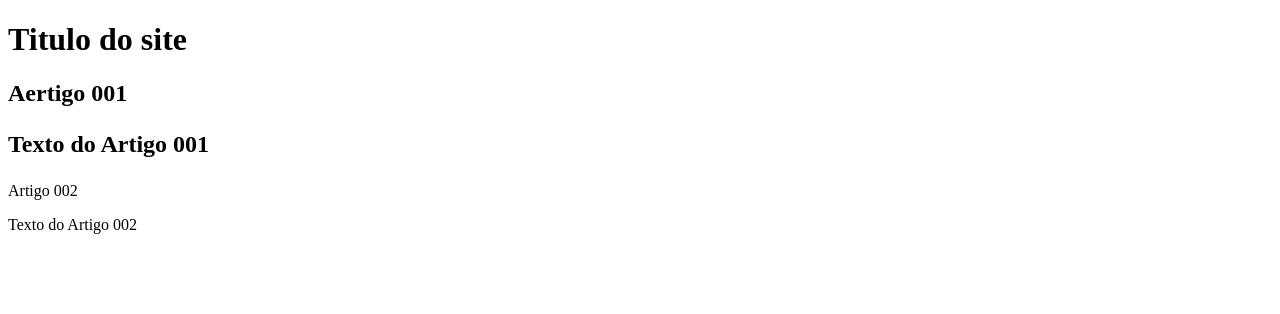
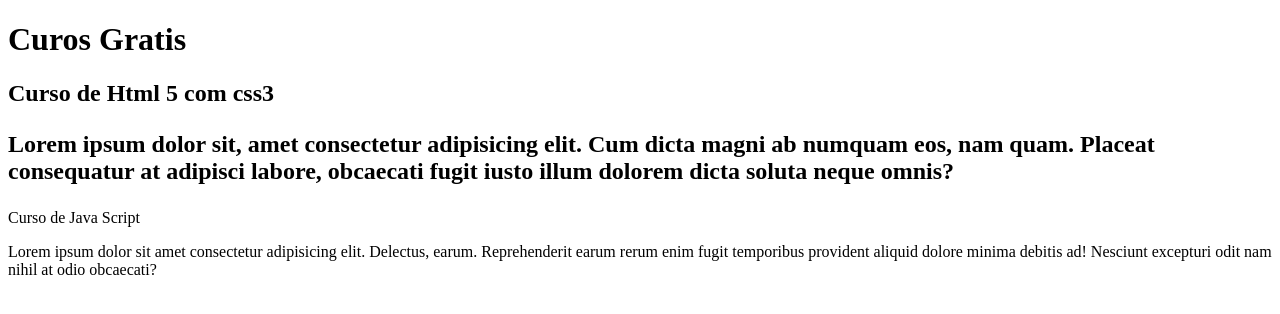
Before and after one commit to MichelHenriqueMTX/Projeto-Site, a plain HTML site: page index.html in a window 1280 px wide. Drawn offline with Linux system fonts and the light colour scheme.

Commit message:
comecei a escreve conteudo

```diff
--- a/index.html
+++ b/index.html
@@ -8,16 +8,16 @@
 <body>
     <main>
         <header>
-        <h1> Titulo do site</h1>
+        <h1> Curos Gratis</h1>
         </header>
 
         <article>
-            <h2> Aertigo 001<h2>
-            <p> Texto do Artigo 001</p>
+            <h2> Curso de Html 5 com css3<h2>
+            <p> Lorem ipsum dolor sit, amet consectetur adipisicing elit. Cum dicta magni ab numquam eos, nam quam. Placeat consequatur at adipisci labore, obcaecati fugit iusto illum dolorem dicta soluta neque omnis?</p>
         </article>
 
-        <article> Artigo 002</article>
-        <p> Texto do Artigo 002</p>
+        <article> Curso de Java Script</article>
+        <p> Lorem ipsum dolor sit amet consectetur adipisicing elit. Delectus, earum. Reprehenderit earum rerum enim fugit temporibus provident aliquid dolore minima debitis ad! Nesciunt excepturi odit nam nihil at odio obcaecati?</p>
     </main>
 
 </body>
```
